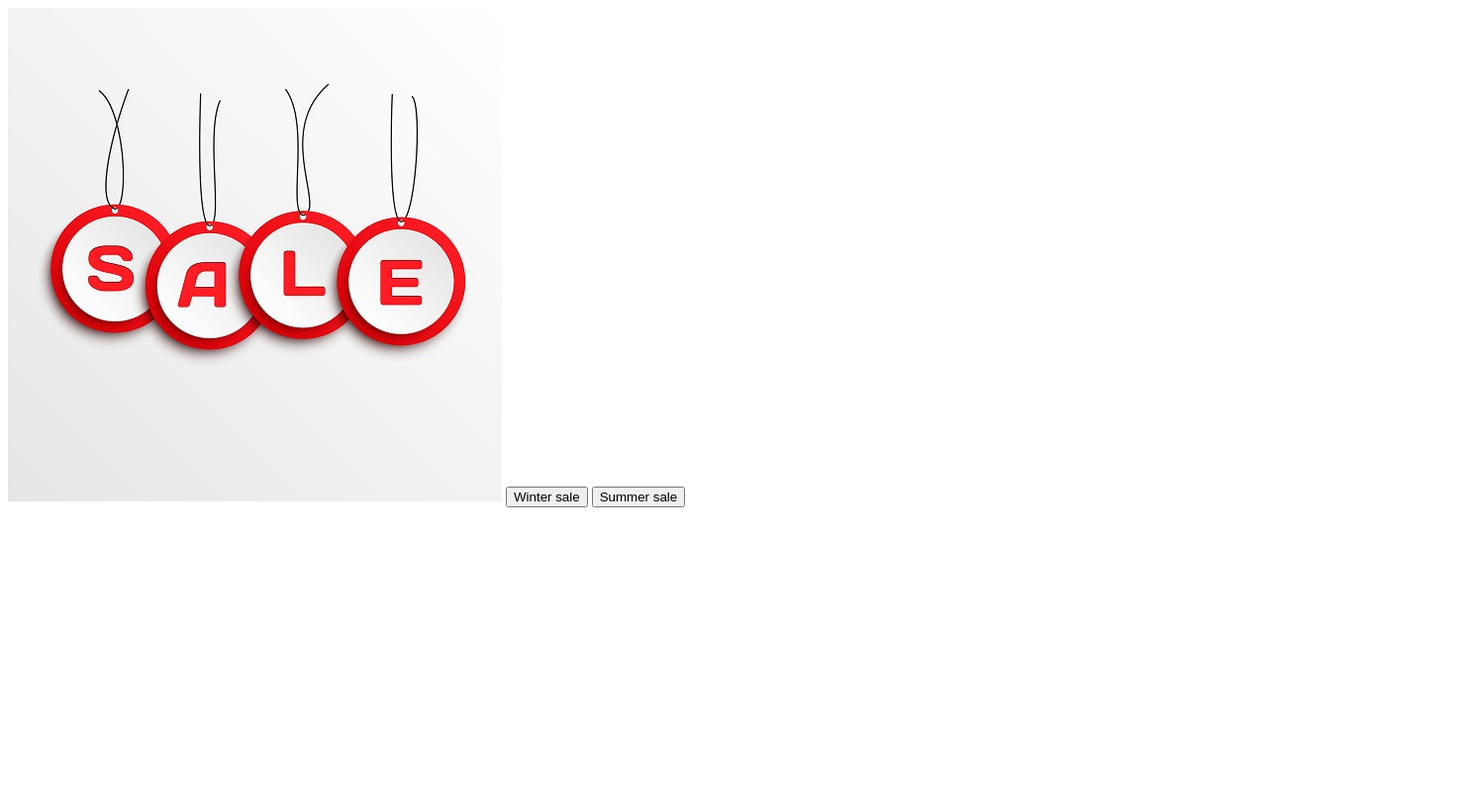
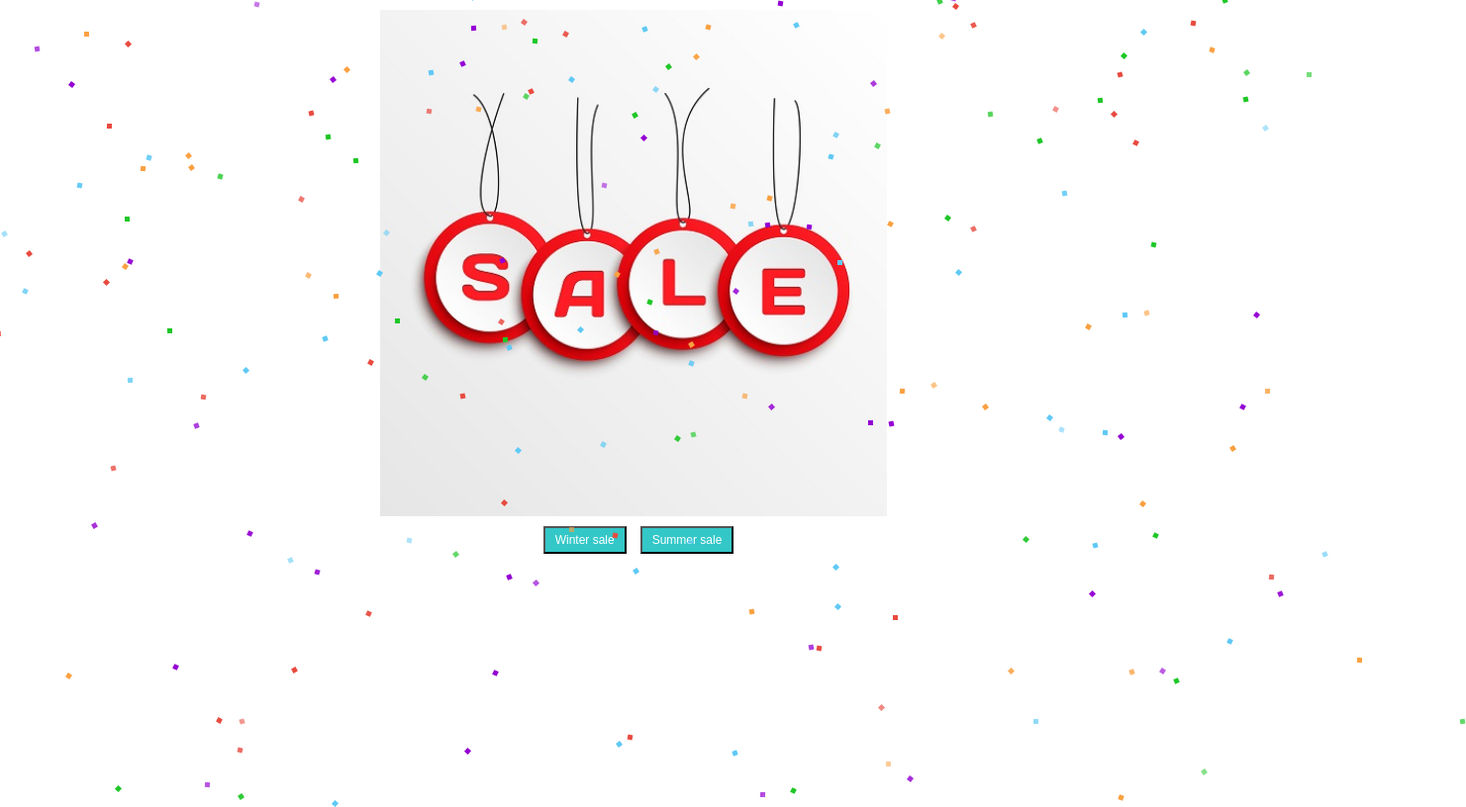
Before and after one commit to gowrieswaran/confetti-assignment, a plain HTML site: page index.html in a window 1280 px wide. Shown: the whole page at 99% size, 1481 px wide, since content can reach past the window. Drawn offline with nearby package versions, Linux system fonts and the light colour scheme; the site is published under a folder, as on GitHub Pages, so addresses that start at the root find nothing.

Commit message:
Update index.html

```diff
--- a/index.html
+++ b/index.html
@@ -4,7 +4,7 @@
     <meta charset="UTF-8" />
     <meta name="viewport" content="width=device-width, initial-scale=1.0" />
     <meta http-equiv="X-UA-Compatible" content="ie=edge" />
-    <link rel="stylesheet" href="/styles/index.css" />
+    <link rel="stylesheet" href="styles/index.css" />
     <script src="https://code.jquery.com/jquery-1.9.1.min.js"></script>
     <title>Confetti Design</title>
   </head>
@@ -12,6 +12,6 @@
     <img src="images/sale.jpg" id="bg-img" />
     <button onclick="winterImg()" class="sale-btn">Winter sale</button>
     <button onclick="summerImg()" class="sale-btn">Summer sale</button>
-    <script src="/scripts/index.js"></script>
+    <script src="scripts/index.js"></script>
   </body>
 </html>
```
